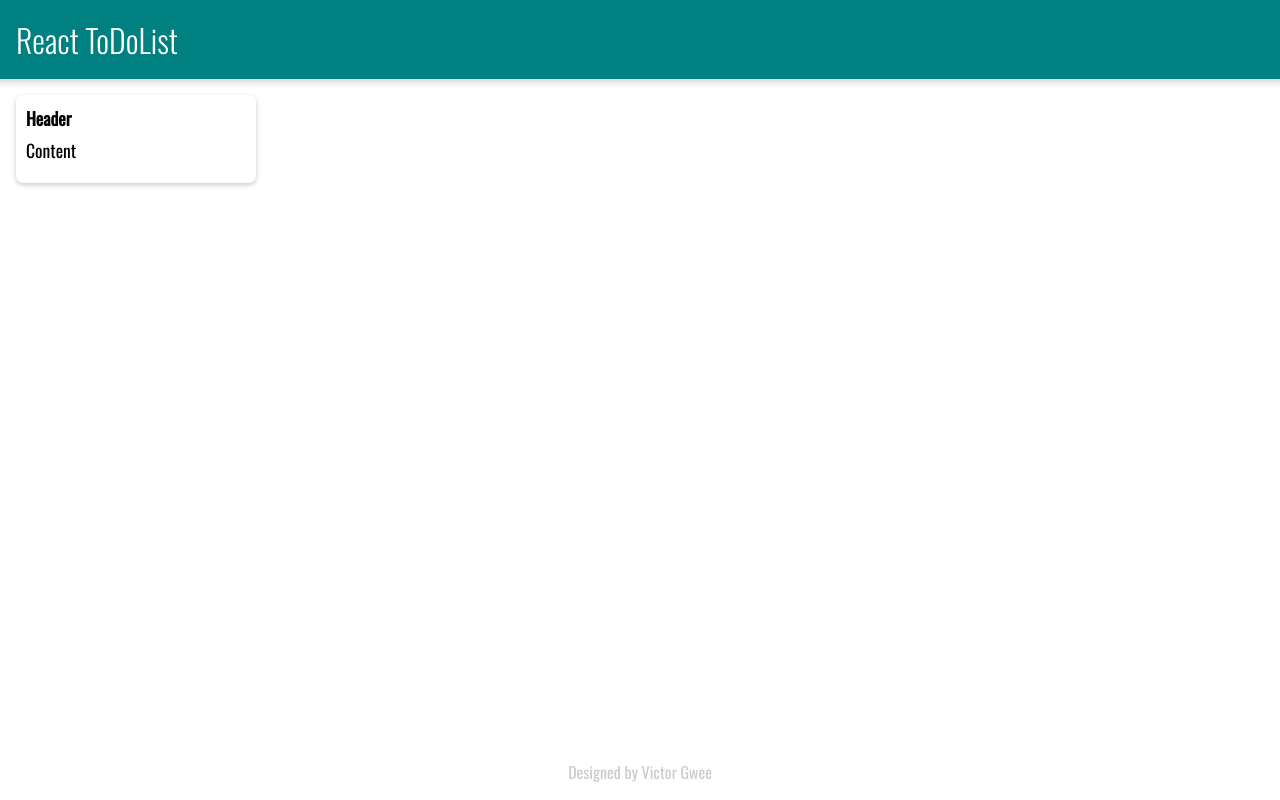
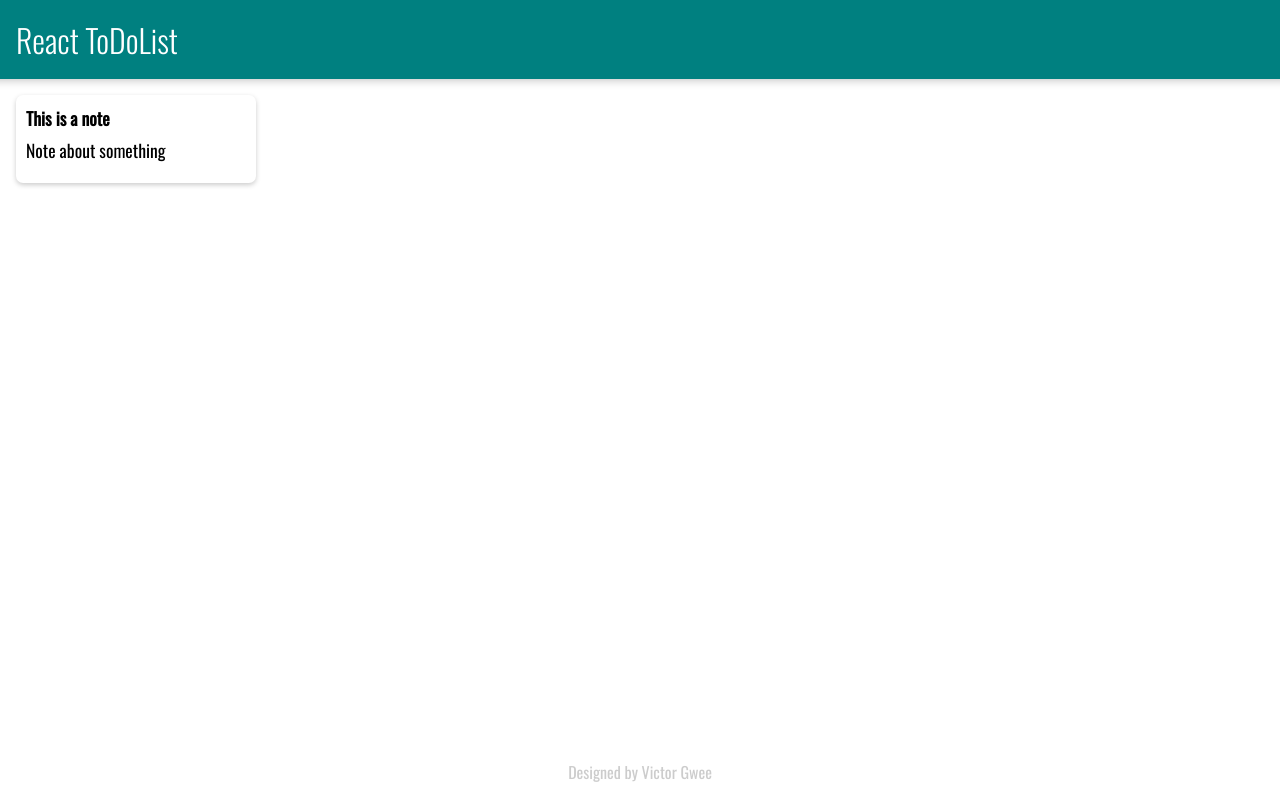
Before and after one commit to vicgwee/React_ToDoList, a React (Create React App) app in the folder react-todolist/: page / in a window 1280 px wide. Built offline with nearby package versions, Linux system fonts and the light colour scheme.

Commit message:
learning react props
allows values to be passed into the component, for reusing components

```diff
--- a/react-todolist/src/components/App.jsx
+++ b/react-todolist/src/components/App.jsx
@@ -6,7 +6,7 @@ import Note from "./Note.jsx";
 function App() {
     return <div>
         <Header />
-        <Note />
+        <Note header="This is a note" content="Note about something"/>
         <Footer />
     </div>;
 }
--- a/react-todolist/src/components/Note.jsx
+++ b/react-todolist/src/components/Note.jsx
@@ -1,9 +1,9 @@
 import React from "react"
 
-function Note() {
+function Note(props) {
     return <div className="note">
-    <h1>Header</h1>
-    <p>Content</p>
+    <h1>{props.header}</h1>
+    <p>{props.content}</p>
     </div>;
 }
 
```
